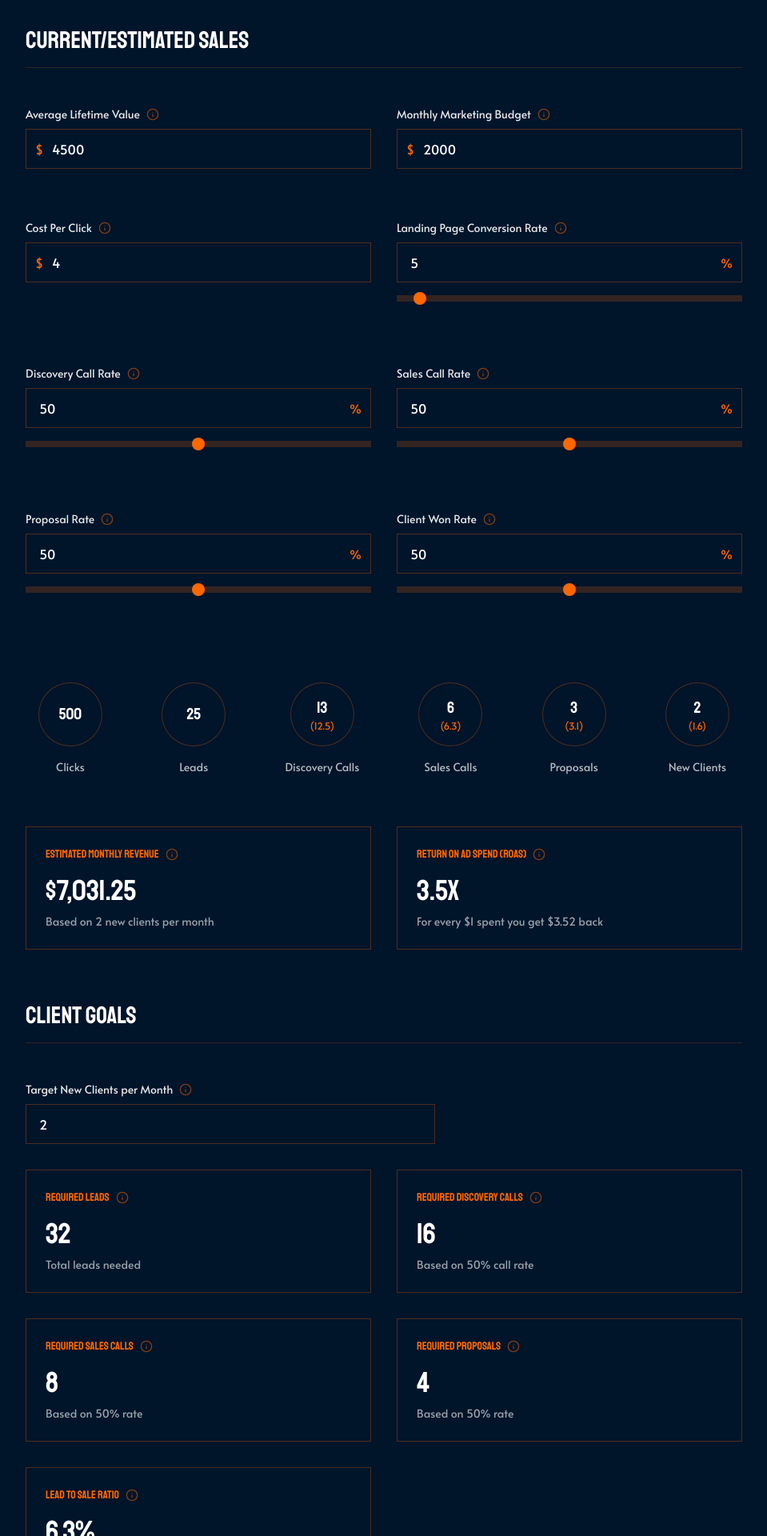
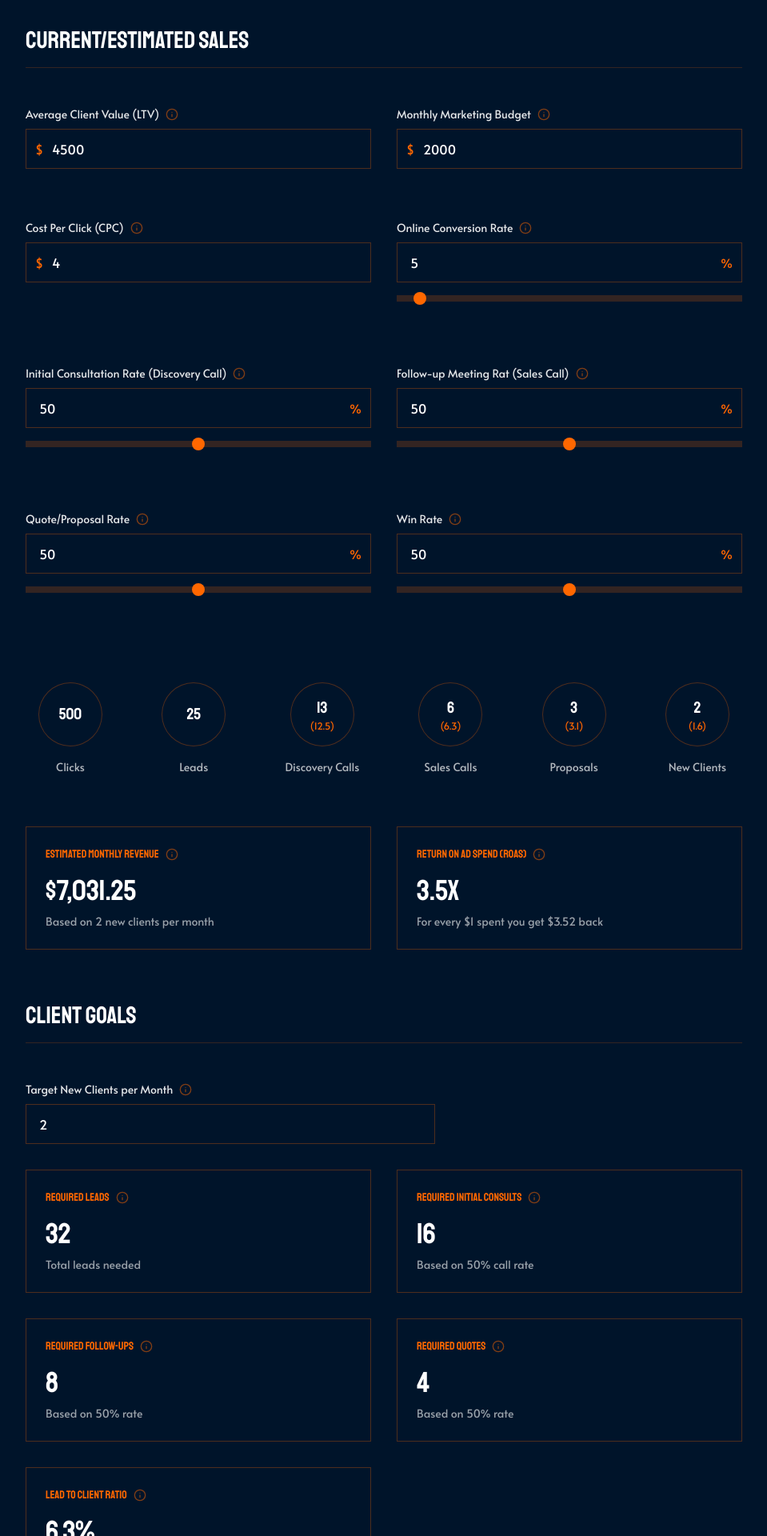
Before and after one commit to jack-xcelerate/sales-calculator, a Next.js app: page / in a window 1280 px wide. Shown: the part 80-2000 px from the top of the page at 80% size, without its empty margins (160-1119 px from the left). Built offline with nearby package versions, Linux system fonts and the light colour scheme.

Commit message:
Update sales calculator with fixed calculations and improved metrics

```diff
--- a/app/components/sales-calculator.tsx
+++ b/app/components/sales-calculator.tsx
@@ -147,6 +147,88 @@ interface Inputs {
   targetNewClients: number;
   clientSpend: number;
 }
+// Add this after your existing component definitions (InputField, MetricCard, etc.)
+const CTASection = ({ metrics }: { metrics: Metrics }) => {
+  const handleGetGamePlan = () => {
+    // Store calculator results in localStorage before redirect
+    const resultsToSave = {
+      monthlyRevenue: Math.round(metrics.estimatedRevenue),
+      newClients: Math.round(metrics.newClients),
+      roas: metrics.roas.toFixed(1),
+      leadsNeeded: Math.round(metrics.estLeads)
+    };
+    localStorage.setItem('calculatorResults', JSON.stringify(resultsToSave));
+
+    // Redirect to landing page
+    window.location.href = 'https://xceleratedigitalsystems.com/xds-game-plan';
+  };
+
+  return (
+    <div className="bg-primary/10 rounded-xl p-8 mt-16">
+      <div className="text-center space-y-8">
+        <div className="space-y-2">
+          <h3 className="text-3xl font-staatliches text-white">
+            Your Business Growth Potential
+          </h3>
+          <p className="text-white/80">
+            Based on your numbers, here's what you could achieve:
+          </p>
+        </div>
+
+        {/* Key Metrics Summary */}
+        <div className="grid grid-cols-2 md:grid-cols-4 gap-6">
+          <div className="space-y-1">
+            <div className="text-3xl font-staatliches text-primary">
+              ${Math.round(metrics.estimatedRevenue).toLocaleString()}
+            </div>
+            <div className="text-sm text-white/60">Monthly Revenue</div>
+          </div>
+          <div className="space-y-1">
+            <div className="text-3xl font-staatliches text-primary">
+              {Math.round(metrics.newClients)}
+            </div>
+            <div className="text-sm text-white/60">New Clients/Month</div>
+          </div>
+          <div className="space-y-1">
+            <div className="text-3xl font-staatliches text-primary">
+              {metrics.roas.toFixed(1)}x
+            </div>
+            <div className="text-sm text-white/60">Return on Ad Spend</div>
+          </div>
+          <div className="space-y-1">
+            <div className="text-3xl font-staatliches text-primary">
+              {Math.round(metrics.estLeads)}
+            </div>
+            <div className="text-sm text-white/60">Leads Needed</div>
+          </div>
+        </div>
+
+        {/* CTA Button */}
+        <div className="space-y-4">
+          <button
+            onClick={handleGetGamePlan}
+            className="bg-primary hover:bg-primary/90 text-white px-8 py-4 rounded-lg
+                     font-staatliches text-xl transition-all transform hover:scale-105
+                     shadow-lg hover:shadow-xl"
+          >
+            Get Your Free XDS Game Plan →
+          </button>
+          <div className="flex flex-wrap items-center justify-center gap-4 text-sm text-white/60">
+            <span className="flex items-center">
+              <span className="text-primary mr-1">✓</span> Customised Strategy
+            </span>
+            <span className="flex items-center">
+              <span className="text-primary mr-1">✓</span> Implementation Timeline
+            </span>
+            <span className="flex items-center">
+              <span className="text-primary mr-1">✓</span> ROI Projection
+            </span>
+          </div>
+        </div>
+      </div>
+    </div>
+  );
+};
 
 const SalesCalculator = ({ inputs: initialInputs }: { inputs: Inputs }) => {
   const [inputs, setInputs] = useState<Inputs>(initialInputs);
@@ -212,10 +294,10 @@ const SalesCalculator = ({ inputs: initialInputs }: { inputs: Inputs }) => {
 
   const inputFields = [
     {
-      label: "Average Lifetime Value",
+      label: "Average Client Value (LTV)",
       key: "avgLifetimeValue" as keyof Inputs,
       prefix: "$",
-      tooltipContent: "The total revenue you expect to receive from a client throughout your entire relationship"
+      tooltipContent: "How much revenue you expect to make from each client over your entire relationship"
     },
     {
       label: "Monthly Marketing Budget",
@@ -224,40 +306,40 @@ const SalesCalculator = ({ inputs: initialInputs }: { inputs: Inputs }) => {
       tooltipContent: "How much you plan to spend on advertising each month"
     },
     {
-      label: "Cost Per Click",
+      label: "Cost Per Click (CPC)",
       key: "costPerClick" as keyof Inputs,
       prefix: "$",
       tooltipContent: "Average amount you pay for each click on your ads"
     },
     {
-      label: "Landing Page Conversion Rate",
+      label: "Online Conversion Rate",
       key: "landingPageConversion" as keyof Inputs,
       suffix: "%",
       tooltipContent: "Percentage of visitors who become leads by filling out your form"
     },
     {
-      label: "Discovery Call Rate",
+      label: "Initial Consultation Rate (Discovery Call)",
       key: "discoveryCallRate" as keyof Inputs,
       suffix: "%",
-      tooltipContent: "Percentage of leads who schedule a discovery call"
+      tooltipContent: "How many enquiries lead to an initial consultation"
     },
     {
-      label: "Sales Call Rate",
+      label: "Follow-up Meeting Rat (Sales Call)",
       key: "salesCallRate" as keyof Inputs,
       suffix: "%",
       tooltipContent: "Percentage of discovery calls that progress to sales calls"
     },
     {
-      label: "Proposal Rate",
+      label: "Quote/Proposal Rate",
       key: "proposalRate" as keyof Inputs,
       suffix: "%",
-      tooltipContent: "Percentage of sales calls that result in sending a proposal"
+      tooltipContent: "How many follow-up meetings result in sending a quote"
     },
     {
-      label: "Client Won Rate",
+      label: "Win Rate",
       key: "clientWonRate" as keyof Inputs,
       suffix: "%",
-      tooltipContent: "Percentage of proposals that convert into paying clients"
+      tooltipContent: "How many quotes turn into paying clients"
     },
   ];
 
@@ -339,28 +421,28 @@ const SalesCalculator = ({ inputs: initialInputs }: { inputs: Inputs }) => {
                 tooltipContent="Number of leads required to reach your client goal based on current conversion rates"
               />
               <MetricCard
-                label="Required Discovery Calls"
+                label="Required Initial Consults"
                 value={metrics.estDiscoveryCalls}
                 subtitle={`Based on ${inputs.discoveryCallRate}% call rate`}
-                tooltipContent="Number of discovery calls needed to achieve your client goal"
+                tooltipContent="Number of initial consultations needed"
               />
               <MetricCard
-                label="Required Sales Calls"
+                label="Required Follow-ups"
                 value={metrics.estSalesCalls}
                 subtitle={`Based on ${inputs.salesCallRate}% rate`}
-                tooltipContent="Number of sales calls needed to reach your client goal"
+                tooltipContent="Number of follow-up meetings needed"
               />
               <MetricCard
-                label="Required Proposals"
+                label="Required Quotes"
                 value={metrics.estProposals}
                 subtitle={`Based on ${inputs.proposalRate}% rate`}
-                tooltipContent="Number of proposals you need to send to reach your client goal"
+                tooltipContent="Number of quotes you need to send"
               />
               <MetricCard
-                label="Lead To Sale Ratio"
+                label="Lead To Client Ratio"
                 value={`${metrics.leadToSale.toFixed(1)}%`}
                 subtitle="Of leads become clients"
-                tooltipContent="Percentage of leads that convert into paying clients"
+                tooltipContent="Your success rate at converting leads to clients"
               />
             </div>
             <div className="mt-8">
@@ -378,7 +460,7 @@ const SalesCalculator = ({ inputs: initialInputs }: { inputs: Inputs }) => {
             <SectionHeader title="Budget Planner" />
             <div className="max-w-lg mb-8">
               <InputField
-                label="Client Acquisition Cost"
+                label="Cost to Win a Client"
                 value={inputs.clientSpend}
                 onChange={(e) => setInputs(prev => ({
                   ...prev,
@@ -388,7 +470,7 @@ const SalesCalculator = ({ inputs: initialInputs }: { inputs: Inputs }) => {
                 tooltipContent="Maximum amount you're willing to spend to acquire one new client"
               />
               <p className="mt-2 text-sm text-white/60">
-                Industry benchmark: CAC should be ⅓ or less of Customer Lifetime Value (${(inputs.avgLifetimeValue / 3).toFixed(2)})
+                Industry benchmark: Your cost to win a client should be no more than ⅓ of their total value (${(inputs.avgLifetimeValue / 3).toFixed(2)})
               </p>
             </div>
             <div className="grid grid-cols-1 md:grid-cols-2 gap-8">
@@ -413,27 +495,28 @@ const SalesCalculator = ({ inputs: initialInputs }: { inputs: Inputs }) => {
               <MetricCard
                 label="Max Cost Per Lead"
                 value={metrics.leadToSale > 0 ? `$${(inputs.clientSpend * (metrics.leadToSale / 100)).toFixed(2)}` : "$0.00"}
-                subtitle="Max cost per lead to remain profitable"
-                tooltipContent="Maximum amount you should spend to acquire each lead based on lead-to-sale ratio"
+                subtitle="Maximum cost per lead to stay profitable"
+                tooltipContent="Suggested daily budget to achieve your goals"
               />
               <MetricCard
-                label="Max Daily Budget"
+                label="Suggested Daily Budget"
                 value={metrics.leadToSale > 0 && metrics.estLeads > 0 ?
                 `$${((Math.ceil(metrics.estLeads / 30)) * (inputs.clientSpend * (metrics.leadToSale / 100))).toFixed(2)}` :
                 "$0.00"}
-                subtitle="Maximum daily spend needed with current metrics"
+                subtitle="Recommended daily ad spend"
                 tooltipContent="Max daily advertising budget based on expected daily leads and target cost per lead"
               />
               <MetricCard
-                label="Monthly Budget"
+                label="Monthly Budget Required"
                 value={metrics.leadToSale > 0 && metrics.estLeads > 0 ?
                 `$${(((Math.ceil(metrics.estLeads / 30)) * (inputs.clientSpend * (metrics.leadToSale / 100))) * 30).toFixed(2)}` :
                 "$0.00"}
-                subtitle="Max monthly spend reccomended based of current metrics"
-                tooltipContent="Total monthly budget needed to reach your goals based on daily spend"
+                subtitle="Total monthly investment needed"
+                tooltipContent="Recommended monthly budget based on your goals and current performance"
               />
             </div>
           </div>
+          <CTASection metrics={metrics} />
         </div>
       </div>
 
```
